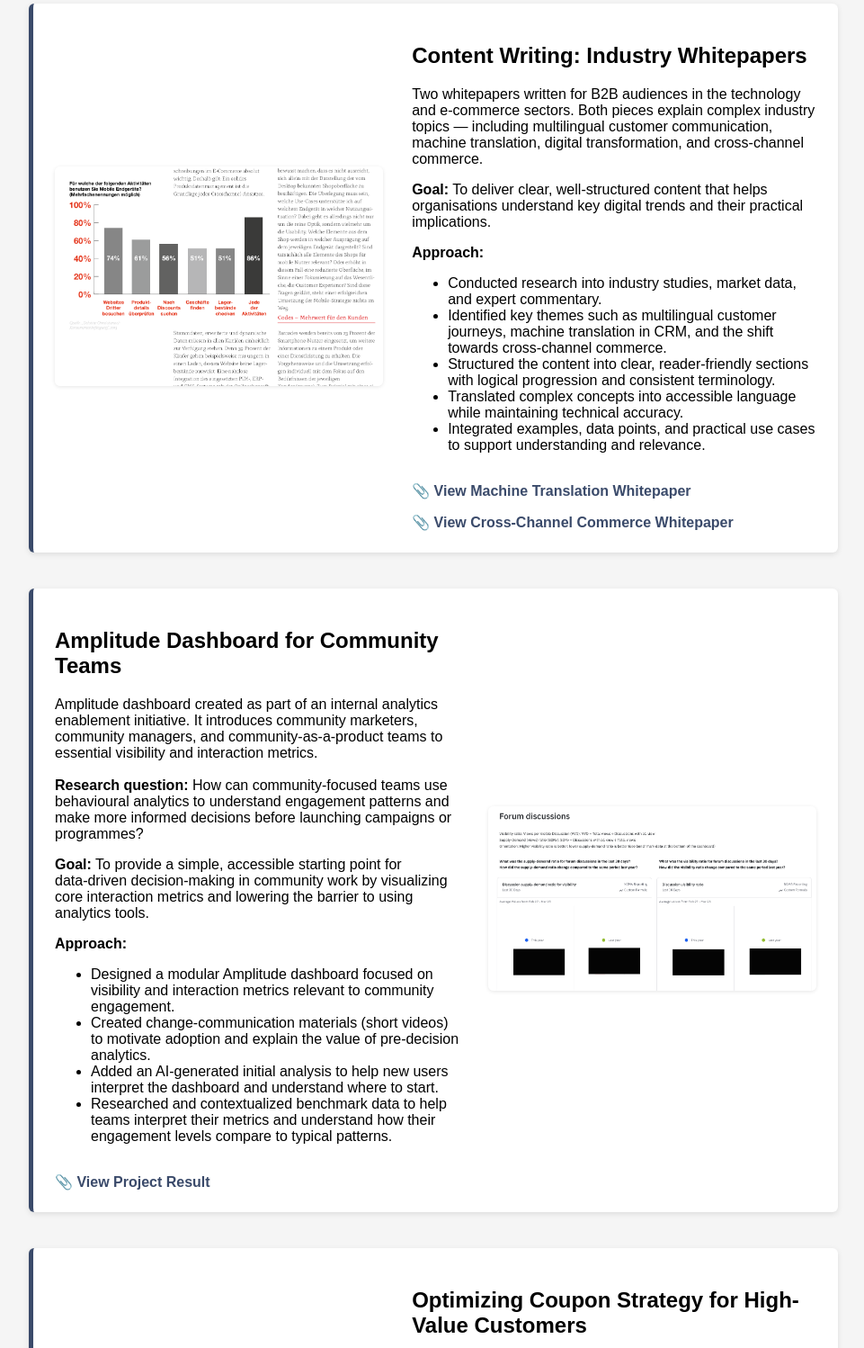
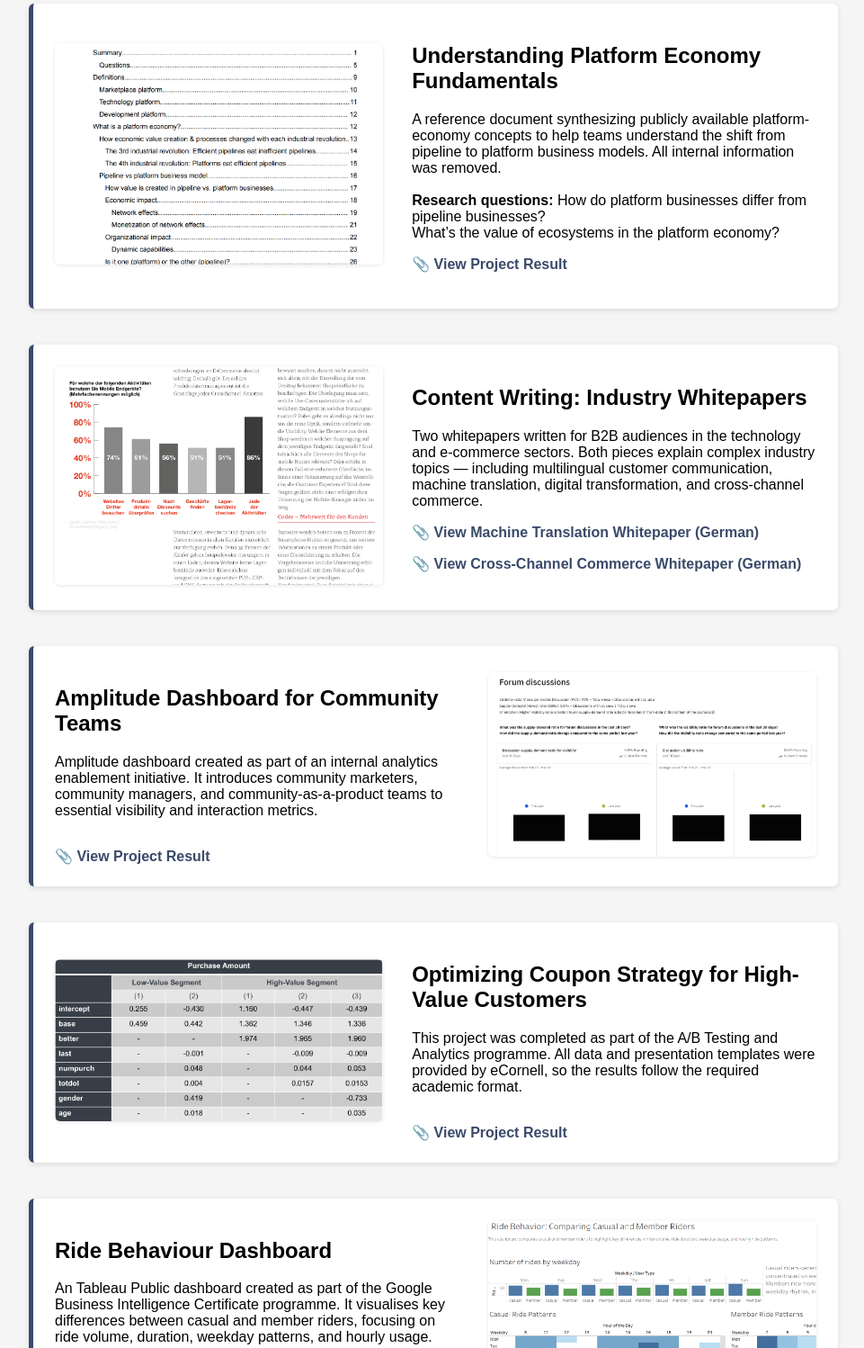
Before and after one commit to kromer52/connecting-insights, a website: page projects.html in a window 1280 px wide. Shown: the part 199-1697 px from the top of the page at 90% size, without its empty margins (158-1119 px from the left). Drawn offline with Linux system fonts and the light colour scheme.

Commit message:
projects update

```diff
--- a/projects.html
+++ b/projects.html
@@ -25,7 +25,20 @@
 
     <h1>Projects</h1>
 <p>All projects on this page use either publicly available, synthetic, or fully anonymized data. Any internal information has been removed or masked to ensure confidentiality while still demonstrating my analytical approach and problem‑solving methods.</p>
-      <!-- PROJECT 4 -->
+        <!-- PROJECT 1 -->
+    <div class="project-card project-odd">
+      <div class="project-image">
+        <img src="platform.PNG" alt="Table of contents showing key topics in a platform‑economy reference document, including marketplace platforms, technology platforms, industrial revolutions, network effects, and pipeline vs. platform business models.">
+      </div>
+      <div class="project-info">
+        <h2 id="platform-economy">Understanding Platform Economy Fundamentals</h2>
+        <p class="project-description">
+          A reference document synthesizing publicly available platform-economy concepts to help teams understand the shift from pipeline to platform business models. All internal information was removed.<br><br><strong>Research questions:</strong> How do platform businesses differ from pipeline businesses?
+<br>What’s the value of ecosystems in the platform economy?
+        <a class="project-link" href="platform-economy.pdf" target="_blank">📎 View Project Result</a>
+      </div>
+  </div>
+<!-- PROJECT 2 -->
     <div class="project-card project-odd">
       <div class="project-image">
         <img src="oxid-screenshot.PNG" alt="Bar chart showing how often consumers use mobile devices for shopping‑related tasks, with most activities ranging from 51% to 86%.">
@@ -34,44 +47,26 @@
         <h2 id="platform-economy">Content Writing: Industry Whitepapers</h2>
         <p class="project-description">
           Two whitepapers written for B2B audiences in the technology and e‑commerce sectors. Both pieces explain complex industry topics — including multilingual customer communication, machine translation, digital transformation, and cross‑channel commerce.
-          <p><strong>Goal:</strong> To deliver clear, well‑structured content that helps organisations understand key digital trends and their practical implications.</p>
-<p><strong>Approach:</strong>
-            <ul><li>Conducted research into industry studies, market data, and expert commentary.
 
-</li>
-            <li>Identified key themes such as multilingual customer journeys, machine translation in CRM, and the shift towards cross‑channel commerce.
-                      <li>Structured the content into clear, reader‑friendly sections with logical progression and consistent terminology.
-                           <li>Translated complex concepts into accessible language while maintaining technical accuracy.</li>
-              <li>Integrated examples, data points, and practical use cases to support understanding and relevance.</li>
-          </ul></p>
-        <a class="project-link" href="sdl-whitepaper.pdf" target="_blank">📎 View Machine Translation Whitepaper </a>
-      <a class="project-link" href="oxid-whitepaper.pdf" target="_blank">📎 View Cross‑Channel Commerce Whitepaper </a>
+        <a class="project-link" href="sdl-whitepaper.pdf" target="_blank">📎 View Machine Translation Whitepaper (German) </a>
+      <a class="project-link" href="oxid-whitepaper.pdf" target="_blank">📎 View Cross‑Channel Commerce Whitepaper (German) </a>
 
       </div>
   </div>
-<!-- PROJECT 2 -->
+<!-- PROJECT 3 -->
     <div class="project-card project-even">
 
       <div class="project-info">
         <h2 id="amplitude-dashboard">Amplitude Dashboard for Community Teams</h2>
         <p class="project-description">
           Amplitude dashboard created as part of an internal analytics enablement initiative.
-It introduces community marketers, community managers, and community‑as‑a‑product teams to essential visibility and interaction metrics.<br><br><strong>Research question:</strong>
-How can community‑focused teams use behavioural analytics to understand engagement patterns and make more informed decisions before launching campaigns or programmes?</p>
-        <p><strong>Goal:</strong> To provide a simple, accessible starting point for data‑driven decision‑making in community work by visualizing core interaction metrics and lowering the barrier to using analytics tools.</p>
-        <p><strong>Approach:</strong>
-          <ul>
-            <li>Designed a modular Amplitude dashboard focused on visibility and interaction metrics relevant to community engagement.</li>
-            <li>Created change‑communication materials (short videos) to motivate adoption and explain the value of pre‑decision analytics.</li>
-            <li>Added an AI‑generated initial analysis to help new users interpret the dashboard and understand where to start.</li>
-          <li>Researched and contextualized benchmark data to help teams interpret their metrics and understand how their engagement levels compare to typical patterns.</li>
-          </ul></p>
+It introduces community marketers, community managers, and community‑as‑a‑product teams to essential visibility and interaction metrics.</p>
         <a class="project-link" href="amplitude.pdf" target="_blank">📎 View Project Result</a>
       </div>
      <div class="project-image">
         <img src="amplitude-screenshot.PNG" alt="Dashboard section titled ‘Forum discussions’ showing two engagement metrics: the visibility ratio (views per visible discussion) and the supply‑demand ratio (visible discussions per total views).">
       </div></div>
-<!-- PROJECT 3 -->
+<!-- PROJECT 4 -->
     <div class="project-card project-odd">
       <div class="project-image">
         <img src="ecornell.png" alt="Regression coefficient table comparing coupon effects and past‑purchase predictors for high‑value customers.">
@@ -80,41 +75,21 @@ How can community‑focused teams use behavioural analytics to understand engage
         <h2 id="regression-analysis">Optimizing Coupon Strategy for High-Value Customers</h2>
 
         <p class="project-description">
-          This project was completed as part of the A/B Testing and Analytics programme. All data and presentation templates were provided by eCornell, so the results follow the required academic format.
-<br><br><strong>Research question:</strong>
-Which coupon type generates the strongest incremental lift among high‑value customers, and what behavioural or demographic factors explain differences in spending?</p>
-        <p><strong>Goal:</strong> To quantify the impact of base vs. better coupons on purchase amount and evaluate whether past purchase behaviour and demographics improve prediction accuracy.</p>
-        <p><strong>Approach:</strong>
-            <ul>
-                <li>Filtered the dataset to the high‑value customer segment.</li>
-            <li>Built two linear regression models in R (behaviour‑only vs. behaviour + demographics).</li>
-            <li>Compared significance of predictors (coupons, recency, purchase history, demographics).</li>
-            <li>Evaluated model fit and effect sizes to identify the strongest revenue drivers.</li>
-            <li>Synthesized findings into actionable recommendations for coupon strategy.</li>
-        </ul></p>
+          This project was completed as part of the A/B Testing and Analytics programme. All data and presentation templates were provided by eCornell, so the results follow the required academic format.</p>
         <a class="project-link" href="ecornell_presentation.pdf" target="_blank">📎 View Project Result</a>
       </div>
     </div>
 
-    <!-- PROJECT 4 -->
+    <!-- PROJECT 5 -->
     <div class="project-card project-even">
 
       <div class="project-info">
         <h2 id="ride-behaviour-dashboard">Ride Behaviour Dashboard</h2>
         <p class="project-description">
           An Tableau Public dashboard created as part of the Google Business Intelligence Certificate programme.
-It visualises key differences between casual and member riders, focusing on ride volume, duration, weekday patterns, and hourly usage.<br><br><strong>Research question</strong>
-How do casual and member riders differ in their usage patterns, and which behavioural indicators explain these differences?
+It visualises key differences between casual and member riders, focusing on ride volume, duration, weekday patterns, and hourly usage.
         </p>
-        <p><strong>Goal:</strong> To identify and visualise key behavioural patterns across rider segments, enabling clear, data‑driven insights into usage frequency, trip duration, and temporal ride dynamics.</p>
-        <p><strong>Approach:</strong>
-          <ul>
-            <li>Cleaned and segmented the Cyclistic dataset into casual and member riders.</li>
-            <li>Built comparative visualisations (weekday distribution, hourly heatmaps, ride duration patterns).</li>
-            <li>Added linked worksheets to allow verification of all insights (e.g., ride length differences).</li>
-            <li>Structured the dashboard to highlight the most relevant behavioural contrasts.</li>
-            <li>Synthesized findings into a concise analytical summary for quick interpretation.</li>
-          </ul></p>
+
         <a class="project-link" href="https://public.tableau.com/views/RideBehaviorComparingCasualandMemberRiders/RideBehaviorComparingCasualandMemberRiders?:language=de-DE&:sid=&:redirect=auth&:display_count=n&:origin=viz_share_link" target="_blank">📎 View Project Result</a>
       </div>
       <div class="project-image">
```
